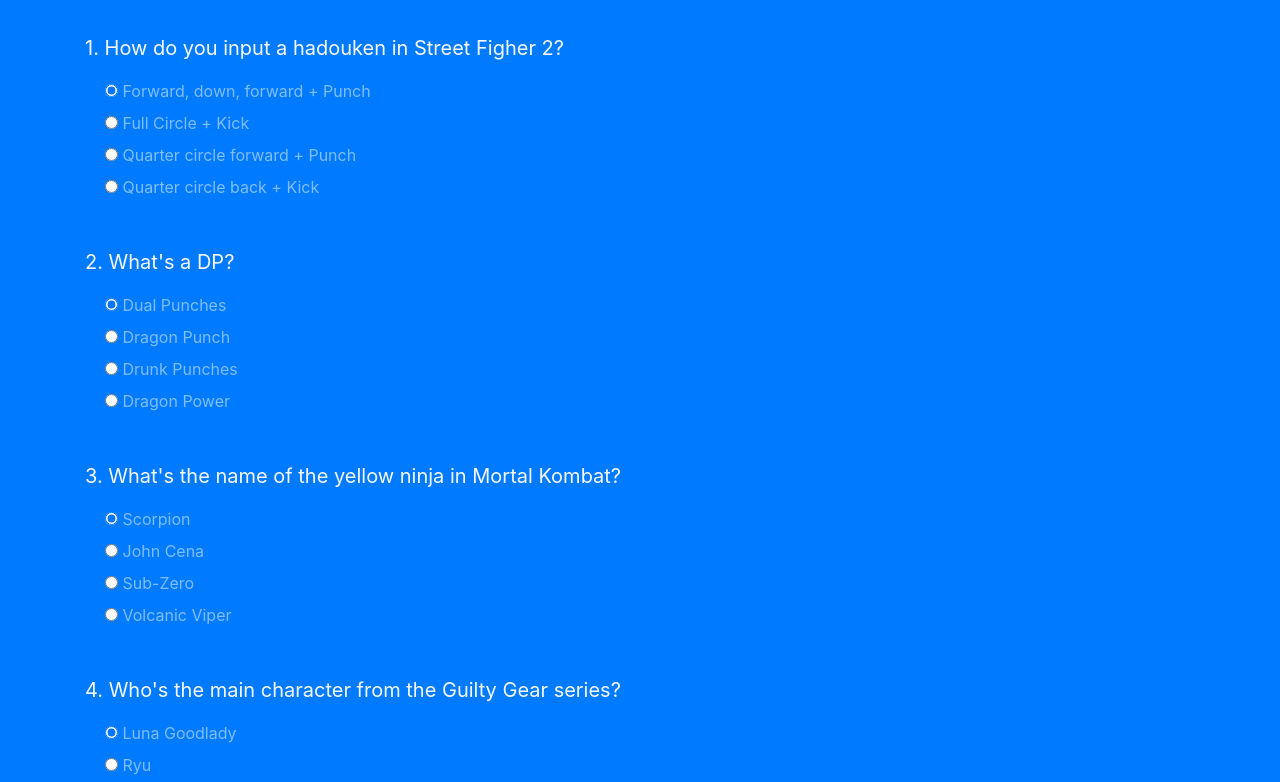
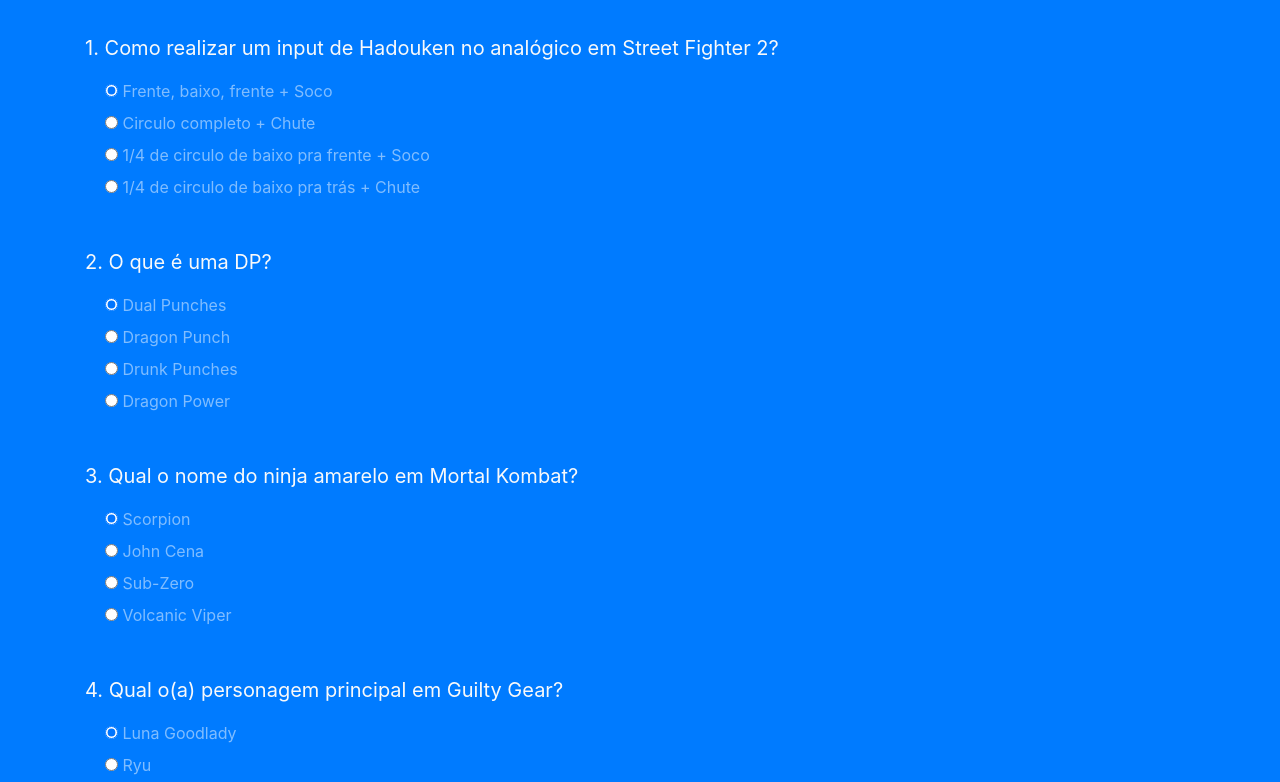
Before and after one commit to victorhostert/Projeto-Quiz, a plain HTML site: page index.html in a window 1280 px wide. Shown: the part 292-1074 px from the top of the page. Drawn offline with nearby package versions, Linux system fonts and the light colour scheme.

Commit message:
feat: adicionada versão em português do quiz

```diff
--- a/index.html
+++ b/index.html
@@ -1,4 +1,4 @@
-<html lang="en">
+<html lang="pt-br">
 <head>
   <meta charset="UTF-8">
   <meta name="viewport" content="width=device-width, initial-scale=1.0">
@@ -18,37 +18,37 @@
   <!-- result section -->
   <div class="result py-4 d-none bg-light text-center">
     <div class="container lead">
-      <p>You are <span class="text-primary display-4 p-3">0%</span> gamer</p>
+      <p>Você é <span class="text-primary display-4 p-3">0%</span> gamer</p>
     </div>
   </div>
 
   <!-- quiz section -->
   <div class="quiz py-4 bg-primary">
     <div class="container">
-      <h2 class="my-5 text-white">On with the questions...</h2>
+      <h2 class="my-5 text-white">Vamos às questões...</h2>
 
       <form class="quiz-form text-light">
         <div class="my-5">
-          <p class="lead font-weight-normal">1. How do you input a hadouken in Street Figher 2?</p>
+          <p class="lead font-weight-normal">1. Como realizar um input de Hadouken no analógico em Street Fighter 2?</p>
           <div class="form-check my-2 text-white-50">
             <input type="radio" name="q1" value="A" checked>
-            <label class="form-check-label">Forward, down, forward + Punch</label>
+            <label class="form-check-label">Frente, baixo, frente + Soco</label>
           </div>
           <div class="form-check my-2 text-white-50">
             <input type="radio" name="q1" value="B">
-            <label class="form-check-label">Full Circle + Kick</label>
+            <label class="form-check-label">Circulo completo + Chute</label>
           </div>
           <div class="form-check my-2 text-white-50">
             <input type="radio" name="q1" value="C">
-            <label class="form-check-label">Quarter circle forward + Punch</label>
+            <label class="form-check-label">1/4 de circulo de baixo pra frente + Soco</label>
           </div>
           <div class="form-check my-2 text-white-50">
             <input type="radio" name="q1" value="D">
-            <label class="form-check-label">Quarter circle back + Kick</label>
+            <label class="form-check-label">1/4 de circulo de baixo pra trás + Chute</label>
           </div>
         </div>
         <div class="my-5">
-          <p class="lead font-weight-normal">2. What's a DP?</p>
+          <p class="lead font-weight-normal">2. O que é uma DP?</p>
           <div class="form-check my-2 text-white-50">
             <input type="radio" name="q2" value="A" checked>
             <label class="form-check-label">Dual Punches</label>
@@ -67,7 +67,7 @@
           </div>
         </div>
         <div class="my-5">
-          <p class="lead font-weight-normal">3. What's the name of the yellow ninja in Mortal Kombat?</p>
+          <p class="lead font-weight-normal">3. Qual o nome do ninja amarelo em Mortal Kombat?</p>
           <div class="form-check my-2 text-white-50">
             <input type="radio" name="q3" value="A" checked>
             <label class="form-check-label">Scorpion</label>
@@ -86,7 +86,7 @@
           </div>
         </div>
         <div class="my-5">
-          <p class="lead font-weight-normal">4. Who's the main character from the Guilty Gear series?</p>
+          <p class="lead font-weight-normal">4. Qual o(a) personagem principal em Guilty Gear?</p>
           <div class="form-check my-2 text-white-50">
             <input type="radio" name="q4" value="A" checked>
             <label class="form-check-label">Luna Goodlady</label>
```
